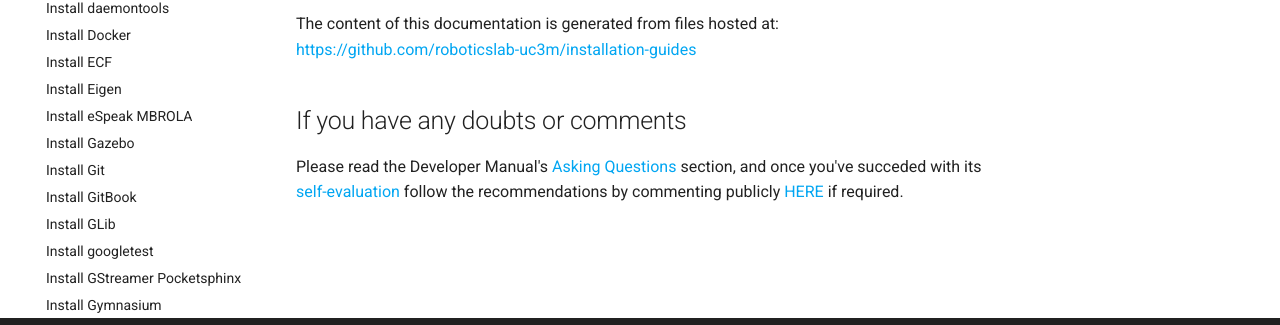
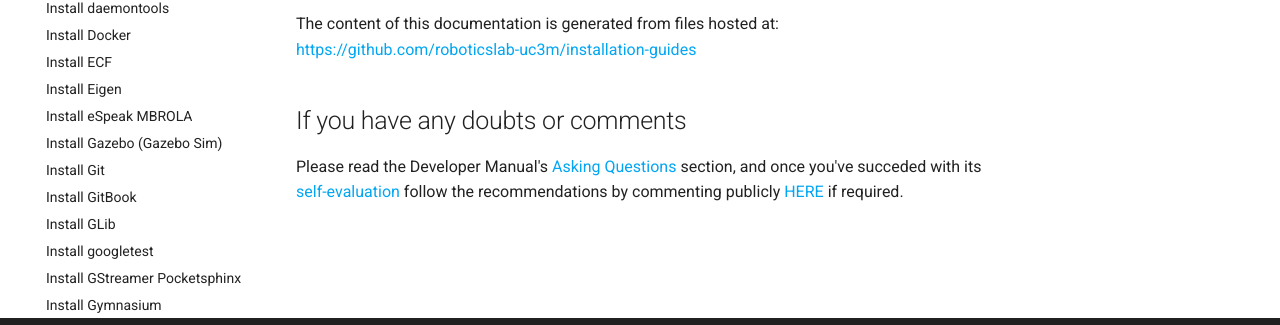
Before and after one commit to roboticslab-uc3m/installation-guides, an MkDocs documentation site: the page built from docs/README.md, in a window 1280 px wide. Shown: the part 426-751 px from the top of the page. Built offline with MkDocs 1.6.1 and Material for MkDocs 9.7.7, drawn with Linux system fonts in a browser that asks for light colours; comment, search, counter and statistics services are not loaded.

Commit message:
mkdocs update gazebo sim name

```diff
--- a/mkdocs.yml
+++ b/mkdocs.yml
@@ -68,7 +68,7 @@ nav:
 - Install ECF: install-ecf.md
 - Install Eigen: install-eigen.md
 - Install eSpeak MBROLA: install-espeak-mbrola.md
-- Install Gazebo: install-gazebo.md
+- Install Gazebo (Gazebo Sim): install-gazebo.md
 - Install Git: install-git.md
 - Install GitBook: install-gitbook.md
 - Install GLib: install-glib.md
```
